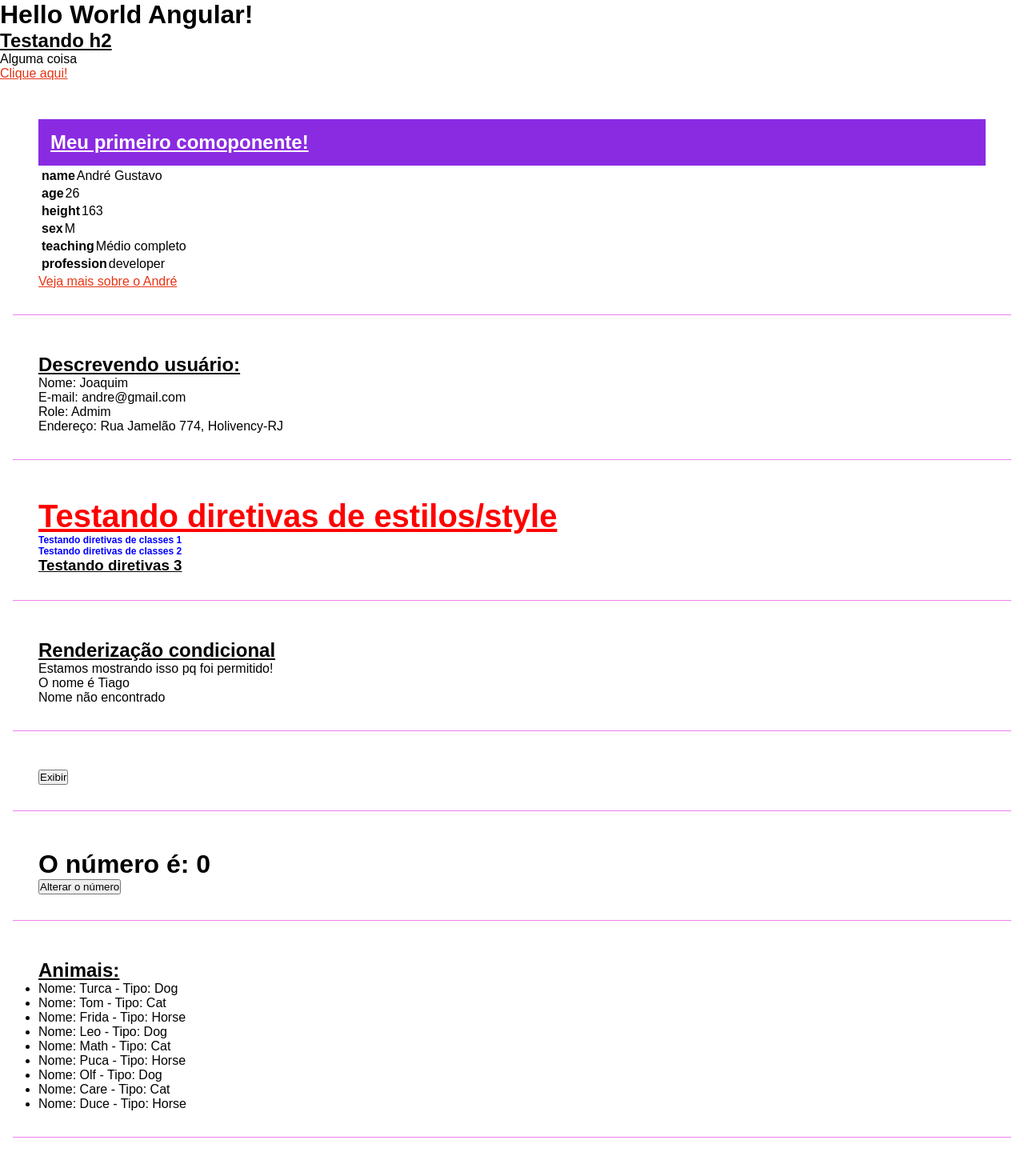
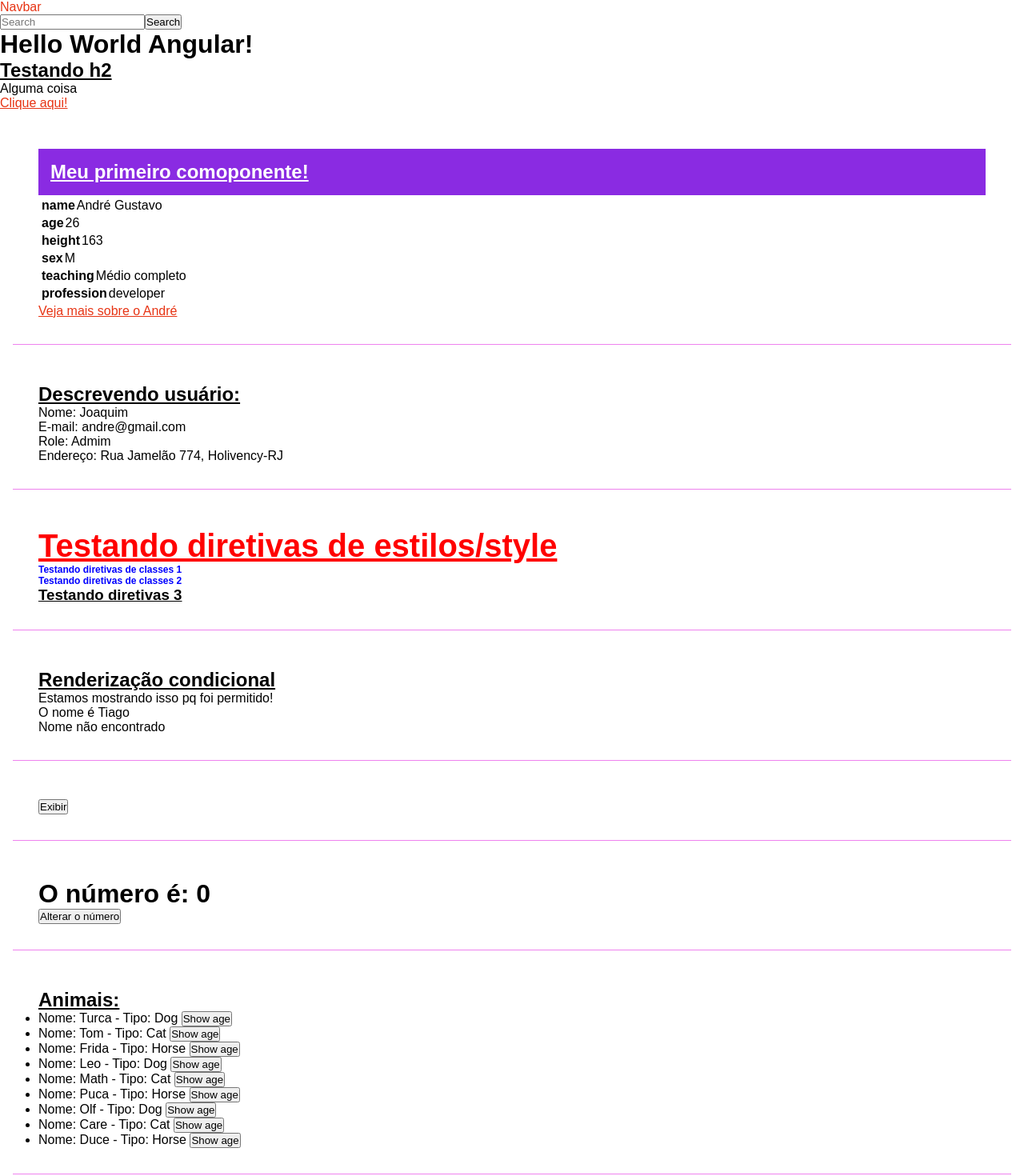
Before and after one commit to Ghust25/Project_hora-de-codar, an Angular app: page / in a window 1280 px wide. Shown: the top 1470 px of the page at 80% size. Built offline with nearby package versions, Linux system fonts and the light colour scheme.

Commit message:
Aula 13 - Importância das interfaces

```diff
--- a/src/app/app.component.html
+++ b/src/app/app.component.html
@@ -1,3 +1,13 @@
+<dir class="container">
+    <nav class="navbar bg-light">
+      <div class="container-fluid">
+        <a class="navbar-brand">Navbar</a>
+        <form class="d-flex" role="search">
+          <input class="form-control me-2" type="search" placeholder="Search" aria-label="Search">
+          <button class="btn btn-outline-success" type="submit">Search</button>
+        </form>
+      </div>
+    </nav>
     <h1>Hello World Angular!</h1>
     <h2>Testando h2</h2>
     <p>Alguma coisa</p>
@@ -15,3 +25,5 @@
     <div name="Testes diversos">
       <!-- <app-tests></app-tests> -->
     </div>
+
+</dir>
--- a/src/app/app.module.ts
+++ b/src/app/app.module.ts
@@ -11,6 +11,8 @@ import { EventosComponent } from './components/eventos/eventos.component';
 import { EmitterComponent } from './components/emitter/emitter.component';
 import { ChangeNumberComponent } from './components/change-number/change-number.component';
 import { ListRenderComponent } from './components/list-render/list-render.component';
+import { BrowserAnimationsModule } from '@angular/platform-browser/animations';
+  import { TooltipModule } from 'ngx-bootstrap/tooltip';
 
 @NgModule({
   declarations: [
@@ -25,7 +27,7 @@ import { ListRenderComponent } from './components/list-render/list-render.compon
     ChangeNumberComponent,
     ListRenderComponent,
   ],
-  imports: [BrowserModule],
+  imports: [BrowserModule, BrowserAnimationsModule, TooltipModule.forRoot(),],
   providers: [],
   bootstrap: [AppComponent],
 })
--- a/src/app/components/list-render/list-render.component.html
+++ b/src/app/components/list-render/list-render.component.html
@@ -1,8 +1,10 @@
-<div class="divider">
-  <h2>Animais:</h2>
+<div class="divider ">
+  <h2 class="mb-3">Animais:</h2>
   <ul>
     <li *ngFor="let animal of animals">
       Nome: {{animal.name}} - Tipo: {{animal.type}}
+      <button class="btn btn-primary p-1 my-1 mx-3" (click)="showAge(animal)">Show age</button>
     </li>
   </ul>
+  <label><strong>{{animalDetails}}</strong></label>
 </div>
--- a/src/app/components/list-render/list-render.component.ts
+++ b/src/app/components/list-render/list-render.component.ts
@@ -1,4 +1,6 @@
 import { Component, OnInit } from '@angular/core';
+
+import { Animal } from 'src/app/interfaces/Animal';
 
 @Component({
   selector: 'app-list-render',
@@ -6,20 +8,27 @@ import { Component, OnInit } from '@angular/core';
   styleUrls: ['./list-render.component.css']
 })
 export class ListRenderComponent implements OnInit {
-  animals = [
-    {name: "Turca", type: "Dog"},
-    {name: "Tom", type: "Cat"},
-    {name: "Frida", type: "Horse"},
-    {name: "Leo", type: "Dog"},
-    {name: "Math", type: "Cat"},
-    {name: "Puca", type: "Horse"},
-    {name: "Olf", type: "Dog"},
-    {name: "Care", type: "Cat"},
-    {name: "Duce", type: "Horse"},
-  ]
+  animals: Animal[] = [
+    {name: "Turca", type: "Dog", age: 4},
+    {name: "Tom", type: "Cat", age: 3},
+    {name: "Frida", type: "Horse", age: 5},
+    {name: "Leo", type: "Dog", age: 6},
+    {name: "Math", type: "Cat", age: 7},
+    {name: "Puca", type: "Horse", age: 8},
+    {name: "Olf", type: "Dog", age: 9},
+    {name: "Care", type: "Cat", age: 2},
+    {name: "Duce", type: "Horse", age: 10},
+  ];
+
+animalDetails = '';
+
   constructor() { }
 
   ngOnInit(): void {
   }
 
+  showAge(animal: Animal): void {
+    this.animalDetails = `O pet ${animal.name} tem ${animal.age} anos!`;
+  }
+
 }
--- /dev/null
+++ b/src/app/interfaces/Animal.ts
@@ -0,0 +1,5 @@
+export interface Animal {
+    name: string;
+    type: string;
+    age: number;
+}
```
Also changed, not shown: ANOTACOES_CURSO_ANGULAR.html (+14 -10 lines). Lines whose indentation alone changed are shown as unchanged.
